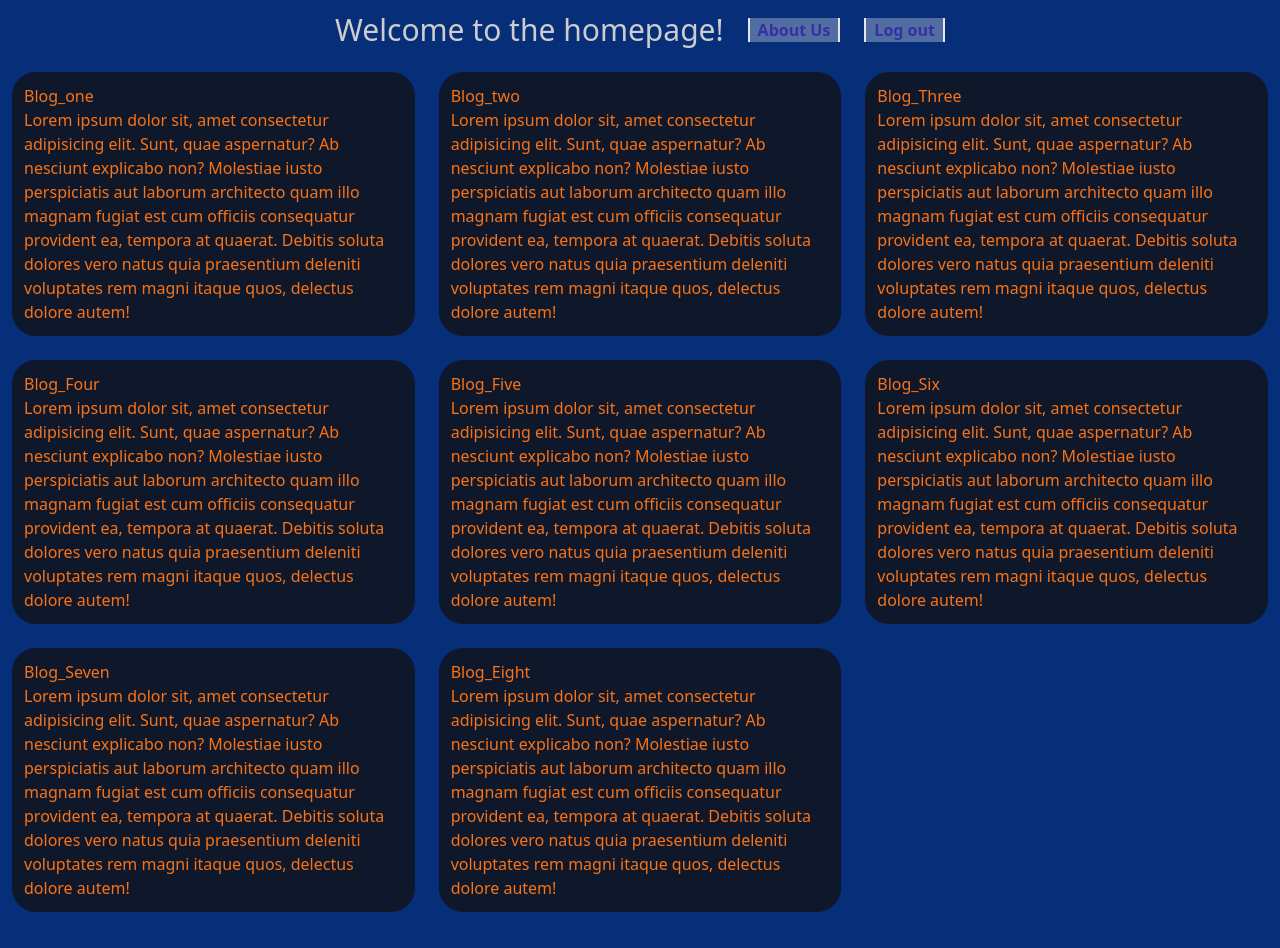
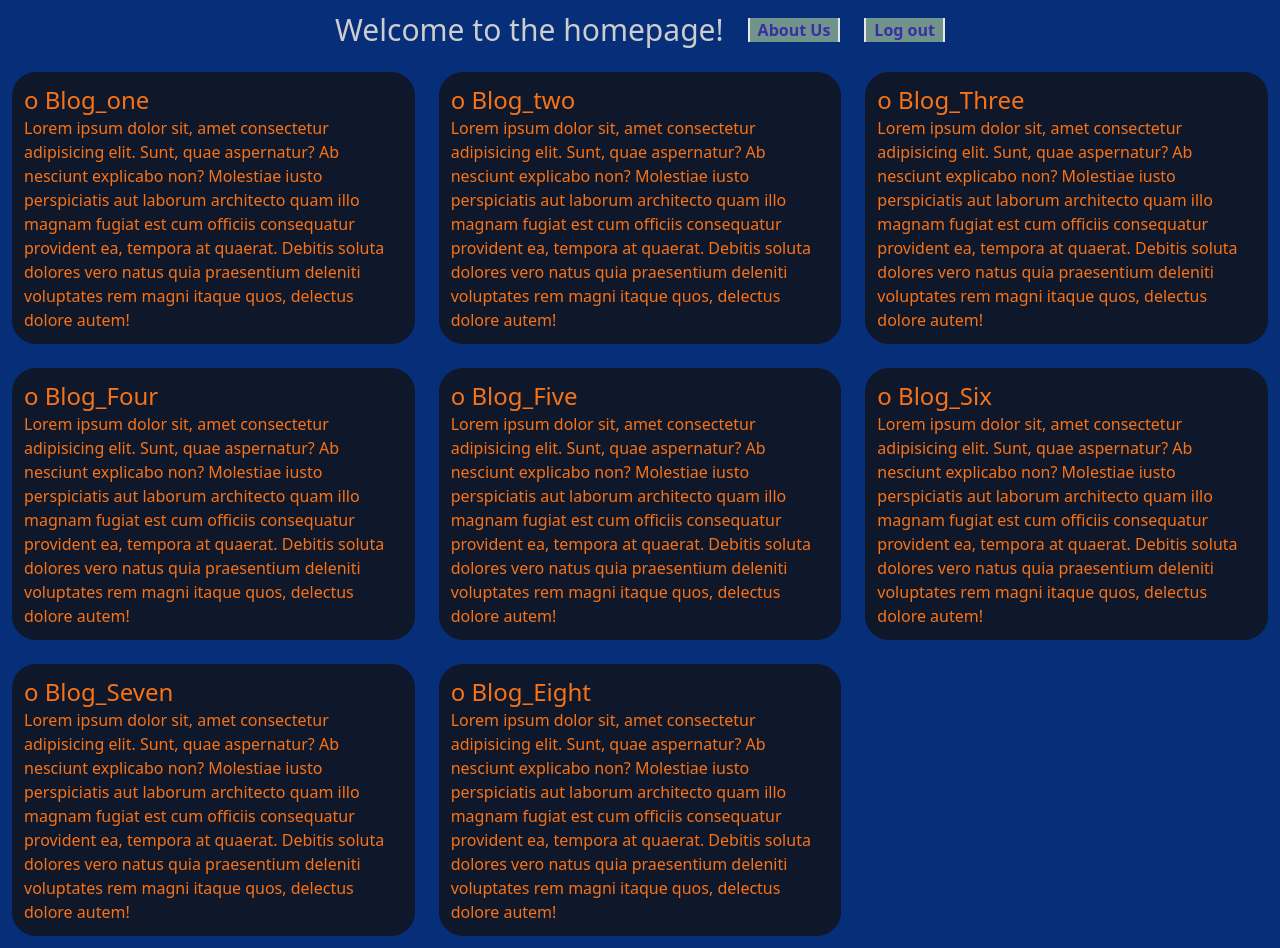
Before and after one commit to shbhm-0711/react-blog, a React (Create React App) app: page / in a window 1280 px wide. Before the commit the page ends 924 px from the top, so only its background shows below. Built offline with nearby package versions, Linux system fonts and the light colour scheme.

Commit message:
tweaked styles and refactored 1 filename

```diff
--- a/src/Card.js
+++ b/src/BlogCard.js
@@ -1,14 +1,17 @@
 import React from "react";
 import { Link } from "react-router-dom";
 
-const Card = (props) => {
-  //url to send to when clicked on blog card
+const BlogCard = (props) => {
+  //url to send to when clicked on blog BlogCard
   const url = `./blog/${props.blogItem.id}`;
   return (
     <div className="p-3 basis-1/1 md:basis-1/2 xl:basis-1/3 ">
       <div className="bg-slate-900 text-orange-500 flex-auto rounded-3xl p-3">
         <Link to={url} className={props.className} {...props.others}>
-          <h1>{props.blogItem.title}</h1>
+          <h1 className="text-2xl">
+            <span className="select-none">o </span>
+            {props.blogItem.title}
+          </h1>
           <p>{props.blogItem.body}</p>
         </Link>
       </div>
@@ -16,4 +19,4 @@ const Card = (props) => {
   );
 };
 
-export default Card;
+export default BlogCard;
--- a/src/HomePage.js
+++ b/src/HomePage.js
@@ -1,5 +1,5 @@
 import { Link } from "react-router-dom";
-import Card from "./Card";
+import BlogCard from "./BlogCard";
 import { useState } from "react";
 
 const HomePage = (props) => {
@@ -10,13 +10,13 @@ const HomePage = (props) => {
       <nav className="flex justify-center items-center">
         <h2 className="text-3xl inline-block m-3">Welcome to the homepage!</h2>
         <Link
-          className="text-indigo-800 font-semibold  border-x-2 px-2 bg-opacity-30 bg-white m-3 "
+          className="text-indigo-800 font-semibold  border-x-2 px-2 bg-opacity-50 bg-lime-200 m-3 "
           to="/about"
         >
           About Us
         </Link>
         <button
-          className="text-indigo-800 font-semibold  border-x-2 px-2 bg-opacity-30 bg-white m-3"
+          className="text-indigo-800 font-semibold  border-x-2 px-2 bg-opacity-50 bg-lime-200 m-3"
           onClick={() => setAuthenticated((prev) => !prev)}
         >
           {authenticated ? "Log out" : "Log in"}
@@ -24,7 +24,7 @@ const HomePage = (props) => {
       </nav>
       <div className="flex flex-wrap flex-row ">
         {props.blogs.map((item) => {
-          return <Card className="" blogItem={item} key={item.id} />;
+          return <BlogCard className="" blogItem={item} key={item.id} />;
         })}
       </div>
     </>
```
